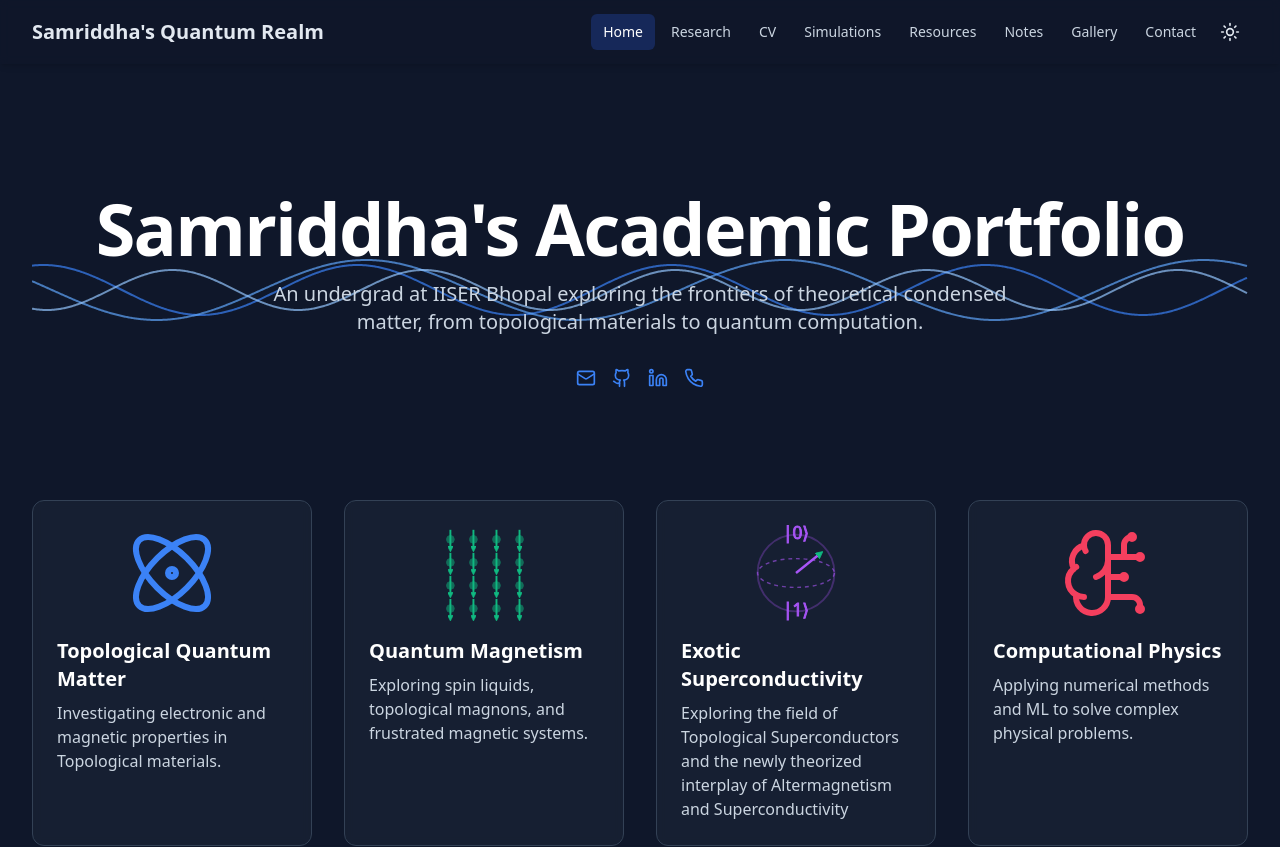
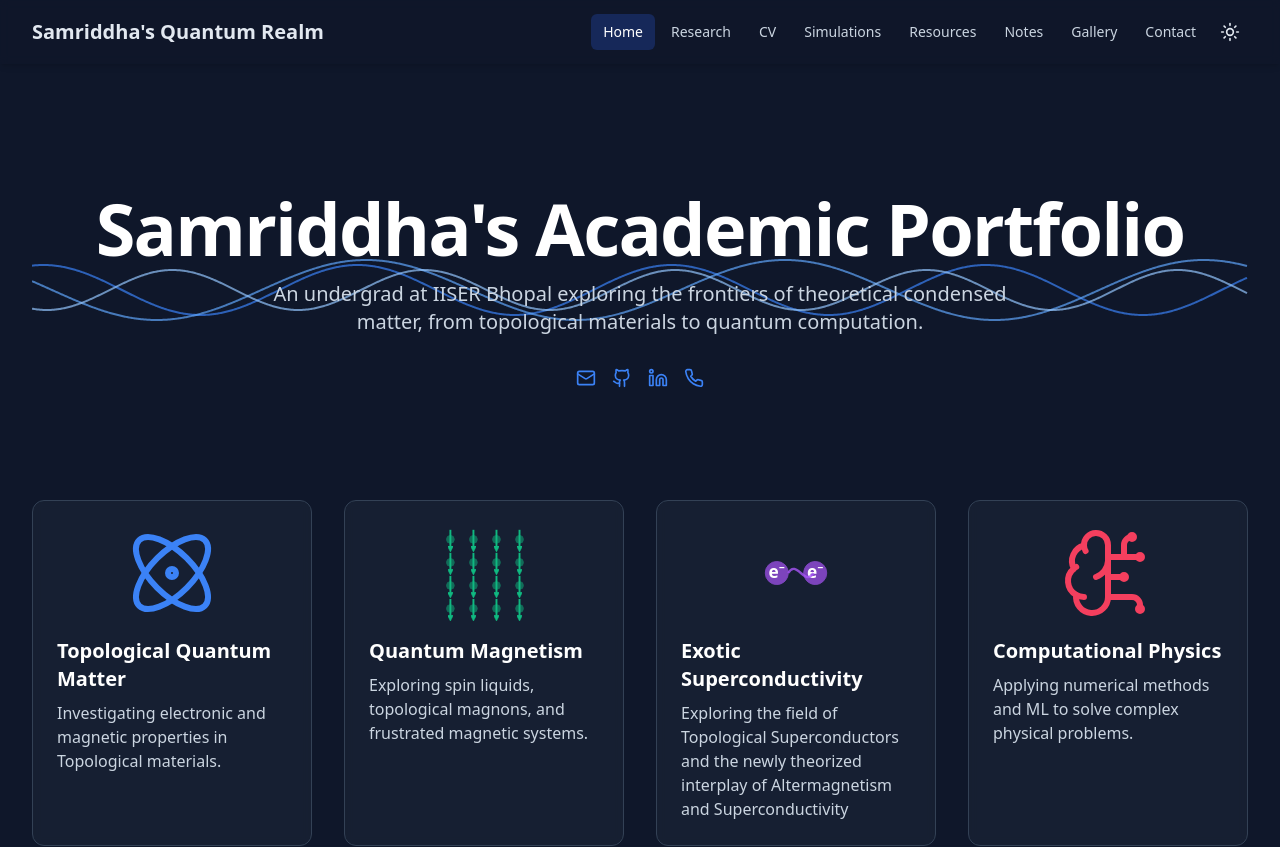
Before and after one commit to QuantumPopsci/samriddhas-academic-portfolio, a React (Vite) app: page / in a window 1280 px wide. Shown: the top 847 px of the page. Built offline with nearby package versions, Linux system fonts and the light colour scheme.

Commit message:
Add CooperPairIcon and update Exotic Superconductivity section
Added CooperPairIcon SVG component to represent Cooper pairs in quantum physics. Updated the Exotic Superconductivity section to use the new icon.

```diff
--- a/src/App.jsx
+++ b/src/App.jsx
@@ -87,6 +87,22 @@ const awardsData = [
 ];
 
 // --- Thematic SVG Icons ---
+
+const CooperPairIcon = () => (
+  <svg width="100%" height="100%" viewBox="0 0 100 100" className="stroke-current">
+    {/* Electron 1 */}
+    <circle cx="30" cy="50" r="12" className="fill-current opacity-70" />
+    <text x="30" y="55" textAnchor="middle" stroke="none" className="fill-white font-bold text-lg">e⁻</text>
+
+    {/* Electron 2 */}
+    <circle cx="70" cy="50" r="12" className="fill-current opacity-70" />
+    <text x="70" y="55" textAnchor="middle" stroke="none" className="fill-white font-bold text-lg">e⁻</text>
+
+    {/* Wavy line (phonon interaction) */}
+    <path d="M 42 50 C 50 35, 60 65, 68 50" strokeWidth="2.5" fill="none" className="opacity-80" />
+  </svg>
+);
+
 const SpinLatticeIcon = () => (
   <svg width="100%" height="100%" viewBox="0 0 100 100" className="stroke-current">
     <defs><marker id="arrow" viewBox="0 0 10 10" refX="5" refY="5" markerWidth="3" markerHeight="3" orient="auto-start-reverse"><path d="M 0 0 L 10 5 L 0 10 z" fill="currentColor" /></marker></defs>
@@ -628,11 +644,11 @@ const HomePage = () => (
                 <h3 className="mt-4 text-xl font-bold text-slate-900 dark:text-white">Quantum Magnetism</h3>
                 <p className="mt-2 text-slate-600 dark:text-slate-300">Exploring spin liquids, topological magnons, and frustrated magnetic systems.</p>
             </a>
-             <a href="https://qiskit.org/textbook/what-is-quantum.html" target="_blank" rel="noopener noreferrer" className="interest-card">
-                <div className="w-24 h-24 mx-auto text-purple-500"><QubitIcon /></div>
-                <h3 className="mt-4 text-xl font-bold text-slate-900 dark:text-white">Exotic Superconductivity</h3>
-                <p className="mt-2 text-slate-600 dark:text-slate-300">Exploring the field of Topological Superconductors and the newly theorized interplay of Altermagnetism and Superconductivity</p>
-            </a>
+             <a href="https://journals.aps.org/rmp/abstract/10.1103/RevModPhys.83.1057" target="_blank" rel="noopener noreferrer" className="interest-card">
+                <div className="w-24 h-24 mx-auto text-purple-500"><CooperPairIcon /></div>
+                <h3 className="mt-4 text-xl font-bold text-slate-900 dark:text-white">Exotic Superconductivity</h3>
+                <p className="mt-2 text-slate-600 dark:text-slate-300">Exploring the field of Topological Superconductors and the newly theorized interplay of Altermagnetism and Superconductivity</p>
+            </a>
              <a href="http://www-personal.umich.edu/~mejn/cp/" target="_blank" rel="noopener noreferrer" className="interest-card">
                 <div className="w-24 h-24 mx-auto text-rose-500"><BrainCircuit className="w-full h-full" strokeWidth={1.5}/></div>
                 <h3 className="mt-4 text-xl font-bold text-slate-900 dark:text-white">Computational Physics</h3>
@@ -646,7 +662,7 @@ const ResearchPage = () => (
     <PageWrapper title="Research Interests">
         <div className="space-y-6 text-lg text-slate-700 dark:text-slate-300 leading-relaxed">
             <p>My research interests are centered at the confluence of condensed matter theory, quantum information, and computational physics. I aim to explore novel quantum phenomena in materials and harness them for future technologies.</p>
-            <div className="content-card"><h3 className="text-2xl font-semibold text-slate-900 dark:text-white mb-2">Topological Magnons for Quantum Computing</h3><p>Magnons, the quanta of spin waves, can exhibit non-trivial topological properties. I am interested in how these can be used as robust carriers of quantum information, leading to new platforms for quantum computation that are intrinsically protected from certain types of noise.</p></div>
+            <div className="content-card"><h3 className="text-2xl font-semibold text-slate-900 dark:text-white mb-2">Altermagnetism and Exotic Superconductivity</h3><p>Altermagnets are a newly discovered magnetic class, distinct from ferromagnets and antiferromagnets, that exhibit strong spin-splitting in their band structure without a net external magnetization. I am fascinated by the interplay between this intrinsic spin-momentum coupling and superconductivity. This combination is a promising route to engineer novel topological superconducting phases, such as those hosting Majorana zero modes, which are key building blocks for fault-tolerant quantum computers.</p></div>
             <div className="content-card"><h3 className="text-2xl font-semibold text-slate-900 dark:text-white mb-2">Quantum Spin Liquids</h3><p>These are exotic states of matter that defy conventional magnetic ordering even at absolute zero. Their highly entangled nature makes them a prime candidate for realizing topological quantum computation. My interest lies in theoretically modeling these systems and identifying experimental signatures.</p></div>
             <div className="content-card"><h3 className="text-2xl font-semibold text-slate-900 dark:text-white mb-2">Computational Approaches & Machine Learning</h3><p>I am a firm believer in the power of computation to solve complex physical problems. I am actively developing my skills in numerical methods and applying machine learning to classify quantum phases of matter and accelerate the discovery of new materials.</p></div>
         </div>
```
